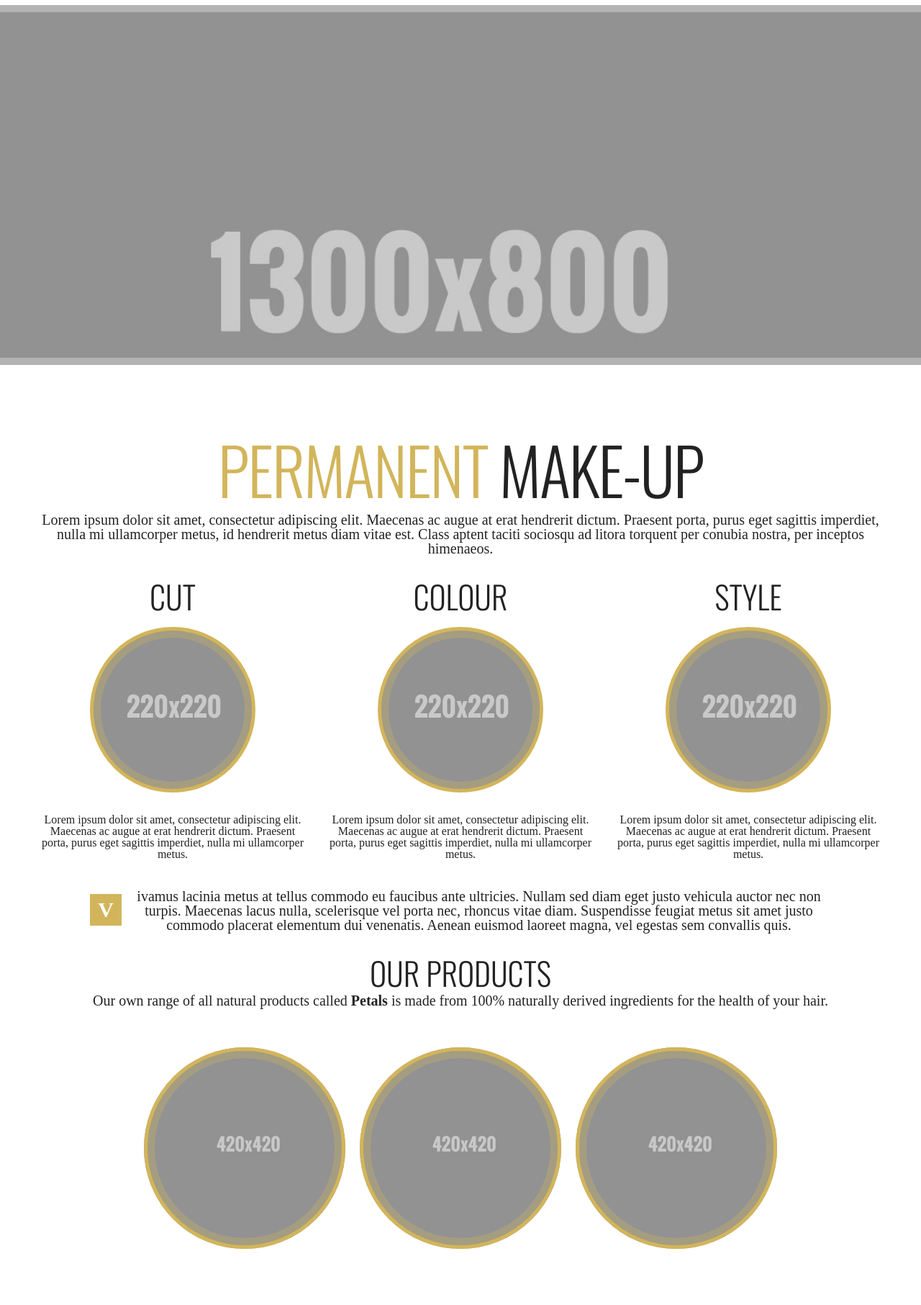
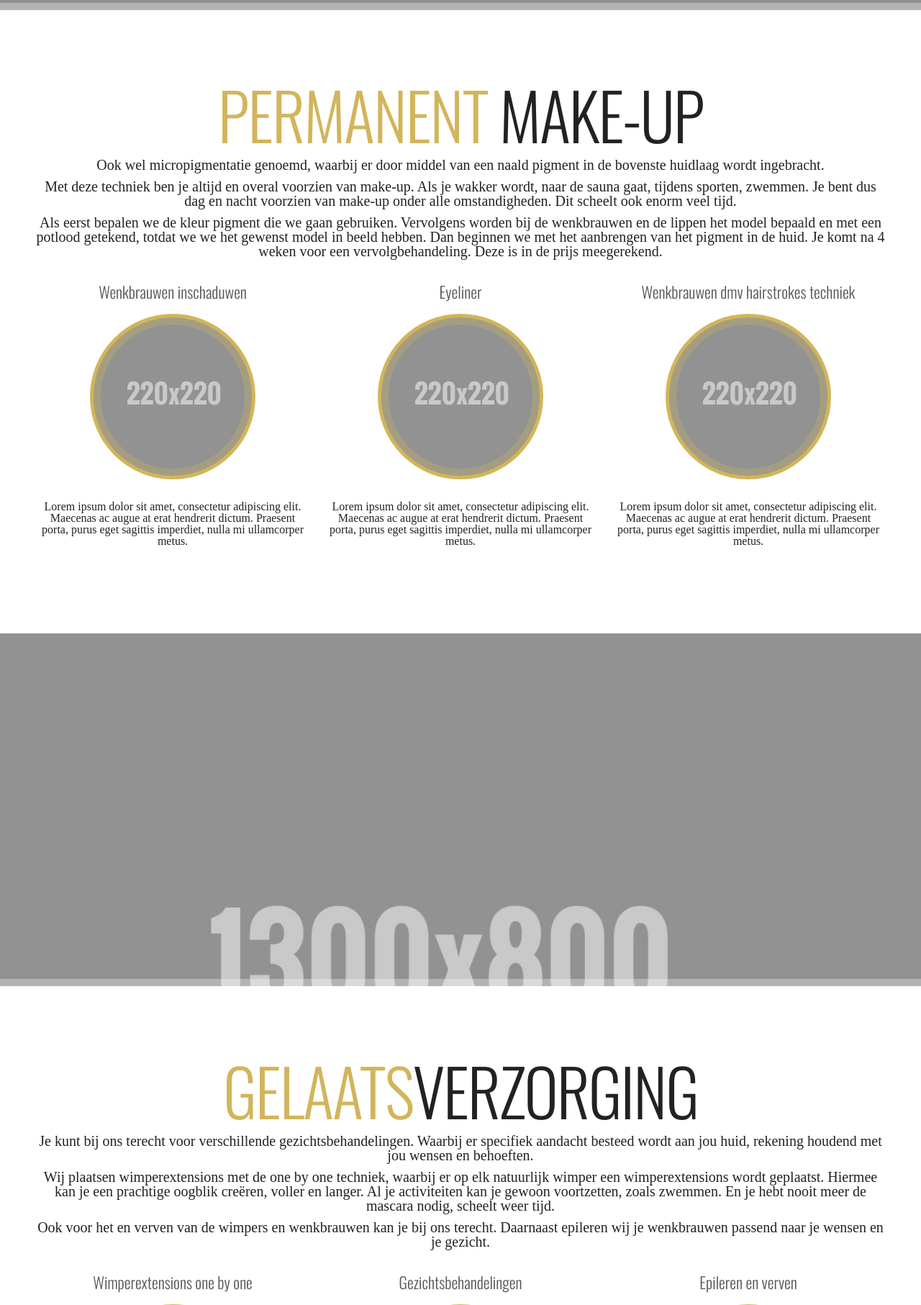
Before and after one commit to ayegemen/beautyosdorp, a Flask app: page / in a window 1280 px wide. Shown: the part 4160-5973 px from the top of the page at 72% size. Run offline with Flask 2, Linux system fonts and the light colour scheme; some libraries are stand-ins or nearby versions.

Commit message:
changed definitief ontharen

```diff
--- a/static/css/layout.css
+++ b/static/css/layout.css
@@ -85,6 +85,12 @@
     height: 100%;
     text-align: center;
 
+}
+.defont hr {
+    border-top: 1px solid #D2B55B;
+    /*background-color: #D2B55B;*/
+    /*color: #D2B55B;*/
+    width: 50%;
 }
 
 div.change {
--- a/templates/index.html
+++ b/templates/index.html
@@ -25,7 +25,7 @@
 
     <!-- Google Web Fonts -->
     <link href="https://fonts.googleapis.com/css?family=Oswald:400,300,700" rel="stylesheet" type="text/css" data-noprefix>
-    <link href='https://fonts.googleapis.com/css?family=Lobster+Two' rel='stylesheet' type='text/css' data-noprefix>
+    <!-- <link href='https://fonts.googleapis.com/css?family=Lobster+Two' rel='stylesheet' type='text/css' data-noprefix> -->
 
     <!-- JavaScripts -->
     <script type="text/javascript" src="/static/js/prefixfree.min.js"></script>
@@ -76,7 +76,7 @@
 
 </head>
 <body>
-<div class="change">changefont</div>
+<!-- <div class="change">changefont</div> -->
 
 <!-- Start Homepage -->
     <div id="homepage" class="homepage section">
@@ -250,14 +250,17 @@
                 <br />
                 <br />
                 <br />
-                <div class="introtext">
+                <div class="introtext defont">
                     <h2>Intense Pulsed Light (IPL)</h2>
                     <p>Deze nieuwe technologie laat een bewegende behandelmethode toe. Dit betekent dat we met het handstuk over de behandelzone glijden. De huid wordt verwarmd en de saffieren contactkoeling beschermt de huid.
                     </p>
+                    <hr />
                     <p>Dankzij deze methode hoeft u nooit meer te scheren, epileren of te harsen, dat is toch iets wat u ook al altijd heeft gewild?
                     </p>
+                    <hr />
                     <p>Eerst ervaren hoe het voelt? Dat kan!Je kan bij ons vrijblijvend en gratis proberen hoe een flits voelt op de huid.
                     </p>
+                    <hr />
                 </div>
                 <!-- <h2>Salon Awards</h2>
                 <h3>Hair Expo</h3>
@@ -298,7 +301,7 @@
                 </div> -->
             </div>
 
-            <div class="sixteen columns">
+            <!-- <div class="sixteen columns">
                 <h3 class="sectionTitle">Our Stats</h3>
             </div>
 
@@ -358,7 +361,7 @@
                         </div>
                     </li>
                 </ul>
-
+             -->
         </div>
     </div>
 <!-- Eind Definitief ontharen Page -->
@@ -392,32 +395,42 @@
             <div class="sixteen columns">
                 <h1><span>Permanent</span> make-up</h1>
                 <div class="introtext">
-                    <p>Lorem ipsum dolor sit amet, consectetur adipiscing elit. Maecenas ac augue at erat hendrerit dictum. Praesent porta, purus eget sagittis imperdiet, nulla mi ullamcorper metus, id hendrerit metus diam vitae est. Class aptent taciti sociosqu ad litora torquent per conubia nostra, per inceptos himenaeos.</p>
+                    <p>
+                    Ook wel micropigmentatie genoemd, waarbij er door middel van een naald pigment in de bovenste huidlaag wordt ingebracht.
+                    </p>
+                    <p>
+                    Met deze techniek ben je altijd en overal voorzien van make-up. Als je wakker wordt, naar de sauna gaat, tijdens sporten, zwemmen. Je bent dus dag en nacht voorzien van make-up onder alle omstandigheden. Dit scheelt ook enorm veel tijd.
+                    </p>
+                    <p>
+                    Als eerst bepalen we de kleur pigment die we gaan gebruiken. Vervolgens worden bij de wenkbrauwen en de lippen het model bepaald en met een potlood getekend, totdat we we het gewenst model in beeld hebben. Dan beginnen we met het aanbrengen van het pigment in de huid. Je  komt na 4 weken voor een vervolgbehandeling. Deze is in de prijs meegerekend.
+                    </p>
                 </div>
             </div>
 
             <!-- Start Icons -->
             <div class="one-third column">
-                <h2>Cut</h2>
+                <h3>Wenkbrauwen inschaduwen</h3>
+                <h2></h2>
                 <div class="serviceImage" style="background-image: url(/static/images/cut.jpg)"><h4>Experienced Cutters</h4></div>
                 <p class="description">Lorem ipsum dolor sit amet, consectetur adipiscing elit. Maecenas ac augue at erat hendrerit dictum. Praesent porta, purus eget sagittis imperdiet, nulla mi ullamcorper metus.</p>
             </div>
 
 
             <div class="one-third column">
-                <h2>Colour</h2>
+                <!-- <h2>&nbsp;</h2> -->
+                <h3>Eyeliner</h3>
                 <div class="serviceImage" style="background-image: url(/static/images/colour.jpg)"><h4>Vibrant Colours</h4></div>
                 <p class="description">Lorem ipsum dolor sit amet, consectetur adipiscing elit. Maecenas ac augue at erat hendrerit dictum. Praesent porta, purus eget sagittis imperdiet, nulla mi ullamcorper metus.</p>
             </div>
 
             <div class="one-third column">
-                <h2>Style</h2>
+                <h3>Wenkbrauwen dmv hairstrokes techniek</h3>
                 <div class="serviceImage" style="background-image: url(/static/images/style.jpg)"><h4>Latest Styles</h4></div>
                 <p class="description">Lorem ipsum dolor sit amet, consectetur adipiscing elit. Maecenas ac augue at erat hendrerit dictum. Praesent porta, purus eget sagittis imperdiet, nulla mi ullamcorper metus.</p>
             </div>
             <!-- End Table -->
 
-
+<!--
             <div class="fourteen columns marginTop offset-by-one">
                 <p class="introtext"><span class="dropcap">V</span>ivamus lacinia metus at tellus commodo eu faucibus ante ultricies. Nullam sed diam eget justo vehicula auctor nec non turpis. Maecenas lacus nulla, scelerisque vel porta nec, rhoncus vitae diam. Suspendisse feugiat metus sit amet justo commodo placerat elementum dui venenatis. Aenean euismod laoreet magna, vel egestas sem convallis quis. </p>
             </div>
@@ -438,7 +451,7 @@
             <div class="four columns">
                 <div class="teamOverlay"></div>
                 <div class="teamImage"><img src="/static/images/product/product3.jpg" alt="" class="scale-with-grid" /></div>
-            </div>
+            </div> -->
 
 
         </div>
@@ -474,33 +487,42 @@
             <div class="sixteen columns">
                 <h1><span>Gelaats</span>verzorging</h1>
                 <div class="introtext">
-                    <p>Lorem ipsum dolor sit amet, consectetur adipiscing elit. Maecenas ac augue at erat hendrerit dictum. Praesent porta, purus eget sagittis imperdiet, nulla mi ullamcorper metus, id hendrerit metus diam vitae est. Class aptent taciti sociosqu ad litora torquent per conubia nostra, per inceptos himenaeos.</p>
+                    <p>
+                    Je kunt bij ons terecht voor verschillende gezichtsbehandelingen. Waarbij er specifiek aandacht besteed wordt aan jou huid, rekening houdend met jou wensen en behoeften.
+                    </p>
+                    <p>
+                    Wij plaatsen wimperextensions met de one by one techniek, waarbij er op elk natuurlijk wimper een wimperextensions wordt geplaatst. Hiermee kan je een prachtige oogblik creëren, voller en langer. Al je activiteiten kan je gewoon voortzetten, zoals zwemmen. En je hebt nooit meer de mascara nodig, scheelt weer tijd.
+                    </p>
+                    <p>
+                    Ook voor het en verven van de wimpers en wenkbrauwen kan je bij ons terecht. Daarnaast epileren wij je wenkbrauwen passend naar je wensen en je gezicht.
+                    </p>
+                    <!-- <p>Lorem ipsum dolor sit amet, consectetur adipiscing elit. Maecenas ac augue at erat hendrerit dictum. Praesent porta, purus eget sagittis imperdiet, nulla mi ullamcorper metus, id hendrerit metus diam vitae est. Class aptent taciti sociosqu ad litora torquent per conubia nostra, per inceptos himenaeos.</p> -->
                 </div>
             </div>
 
             <!-- Start Icons -->
             <div class="one-third column">
-                <h2>Cut</h2>
+                <h3>Wimperextensions one by one</h3>
                 <div class="serviceImage" style="background-image: url(/static/images/cut.jpg)"><h4>Experienced Cutters</h4></div>
                 <p class="description">Lorem ipsum dolor sit amet, consectetur adipiscing elit. Maecenas ac augue at erat hendrerit dictum. Praesent porta, purus eget sagittis imperdiet, nulla mi ullamcorper metus.</p>
             </div>
 
 
             <div class="one-third column">
-                <h2>Colour</h2>
+                <h3>Gezichtsbehandelingen</h3>
                 <div class="serviceImage" style="background-image: url(/static/images/colour.jpg)"><h4>Vibrant Colours</h4></div>
                 <p class="description">Lorem ipsum dolor sit amet, consectetur adipiscing elit. Maecenas ac augue at erat hendrerit dictum. Praesent porta, purus eget sagittis imperdiet, nulla mi ullamcorper metus.</p>
             </div>
 
             <div class="one-third column">
-                <h2>Style</h2>
+                <h3>Epileren en verven</h3>
                 <div class="serviceImage" style="background-image: url(/static/images/style.jpg)"><h4>Latest Styles</h4></div>
                 <p class="description">Lorem ipsum dolor sit amet, consectetur adipiscing elit. Maecenas ac augue at erat hendrerit dictum. Praesent porta, purus eget sagittis imperdiet, nulla mi ullamcorper metus.</p>
             </div>
             <!-- End Table -->
 
 
-            <div class="fourteen columns marginTop offset-by-one">
+            <!-- <div class="fourteen columns marginTop offset-by-one">
                 <p class="introtext"><span class="dropcap">V</span>ivamus lacinia metus at tellus commodo eu faucibus ante ultricies. Nullam sed diam eget justo vehicula auctor nec non turpis. Maecenas lacus nulla, scelerisque vel porta nec, rhoncus vitae diam. Suspendisse feugiat metus sit amet justo commodo placerat elementum dui venenatis. Aenean euismod laoreet magna, vel egestas sem convallis quis. </p>
             </div>
 
@@ -520,7 +542,7 @@
             <div class="four columns">
                 <div class="teamOverlay"></div>
                 <div class="teamImage"><img src="/static/images/product/product3.jpg" alt="" class="scale-with-grid" /></div>
-            </div>
+            </div> -->
 
 
         </div>
@@ -556,33 +578,41 @@
             <div class="sixteen columns">
                 <h1><span>Lichaams</span>behandeling</h1>
                 <div class="introtext">
-                    <p>Lorem ipsum dolor sit amet, consectetur adipiscing elit. Maecenas ac augue at erat hendrerit dictum. Praesent porta, purus eget sagittis imperdiet, nulla mi ullamcorper metus, id hendrerit metus diam vitae est. Class aptent taciti sociosqu ad litora torquent per conubia nostra, per inceptos himenaeos.</p>
+                    <h3><strong>Waxing</strong></h3>
+                    <p>
+                    Waxen is een populaire manier van ontharen. De haren worden met wortel onder het huidopervlakte getrokken. Deze groeien pas na 4 a 6 weken terug. Als deze behandeling regelmatig wordt toegepast, worden de haartjes zachter en duurt het langer voordat deze weer terug groeit. Je krijgt een zachte huid, zonder irritaties en pukkels.
+                    Het ongewenst haargroei wordt verwijderd door middel van een vloeibare chocolate wax. Deze is uiterst geschikt voor de gevoelige huid. Er worden ook geen strips gebruikt.
+                    </p>
+                    <h3><strong>Lichaamsmassage</strong></h3>
+                    <p>
+                    Wij bieden een ruime keuze aan massage. Kom in een ontspannen sfeer genieten van een van onze massages.
+                    </p>
                 </div>
             </div>
 
             <!-- Start Icons -->
             <div class="one-third column">
-                <h2>Cut</h2>
+                <h3>Lichaamsmassage</h3>
                 <div class="serviceImage" style="background-image: url(/static/images/cut.jpg)"><h4>Experienced Cutters</h4></div>
                 <p class="description">Lorem ipsum dolor sit amet, consectetur adipiscing elit. Maecenas ac augue at erat hendrerit dictum. Praesent porta, purus eget sagittis imperdiet, nulla mi ullamcorper metus.</p>
             </div>
 
 
             <div class="one-third column">
-                <h2>Colour</h2>
+                <h3>Waxing lichaam</h3>
                 <div class="serviceImage" style="background-image: url(/static/images/colour.jpg)"><h4>Vibrant Colours</h4></div>
                 <p class="description">Lorem ipsum dolor sit amet, consectetur adipiscing elit. Maecenas ac augue at erat hendrerit dictum. Praesent porta, purus eget sagittis imperdiet, nulla mi ullamcorper metus.</p>
             </div>
 
             <div class="one-third column">
-                <h2>Style</h2>
+                <h3>Waxing gelaat</h3>
                 <div class="serviceImage" style="background-image: url(/static/images/style.jpg)"><h4>Latest Styles</h4></div>
                 <p class="description">Lorem ipsum dolor sit amet, consectetur adipiscing elit. Maecenas ac augue at erat hendrerit dictum. Praesent porta, purus eget sagittis imperdiet, nulla mi ullamcorper metus.</p>
             </div>
             <!-- End Table -->
 
 
-            <div class="fourteen columns marginTop offset-by-one">
+            <!-- <div class="fourteen columns marginTop offset-by-one">
                 <p class="introtext"><span class="dropcap">V</span>ivamus lacinia metus at tellus commodo eu faucibus ante ultricies. Nullam sed diam eget justo vehicula auctor nec non turpis. Maecenas lacus nulla, scelerisque vel porta nec, rhoncus vitae diam. Suspendisse feugiat metus sit amet justo commodo placerat elementum dui venenatis. Aenean euismod laoreet magna, vel egestas sem convallis quis. </p>
             </div>
 
@@ -602,7 +632,7 @@
             <div class="four columns">
                 <div class="teamOverlay"></div>
                 <div class="teamImage"><img src="/static/images/product/product3.jpg" alt="" class="scale-with-grid" /></div>
-            </div>
+            </div> -->
 
 
         </div>
@@ -638,33 +668,41 @@
             <div class="sixteen columns">
                 <h1><span>Nagel</span>verzorging</h1>
                 <div class="introtext">
-                    <p>Lorem ipsum dolor sit amet, consectetur adipiscing elit. Maecenas ac augue at erat hendrerit dictum. Praesent porta, purus eget sagittis imperdiet, nulla mi ullamcorper metus, id hendrerit metus diam vitae est. Class aptent taciti sociosqu ad litora torquent per conubia nostra, per inceptos himenaeos.</p>
+                    <p>
+                    Wij verzorgen cosmetische manicure en pedicure. Kom je zelf verwennen in onze luxe spa massagestoel. Je zit heerlijk op een massagestoel met je voeten in het bubbelbad.
+                    </p>
+                    <p>
+                    Prachtige CND acrylnagels eventueel met prachtige nailart.
+                    Of kies voor de CND Shellac. Je nagels worden met een speciale lak gelakt en uitgehard onder de uv-lamp. Hiermee blijven je nagels 3 weken mooi, totdat je nagelgroei zichtbaar begint te worden. De lak chipt absoluut niet, waardoor je nagels er altijd prachtig gelakt uitzien. Deze kunnen zowel op de nagels van de handen als voeten.
+                    </p>
+
+                    <p>Uiteraard lakken we ook de nagels met de gewone nagellak.</p>
                 </div>
             </div>
 
             <!-- Start Icons -->
             <div class="one-third column">
-                <h2>Cut</h2>
+                <h3>Kunstnagels</h3>
                 <div class="serviceImage" style="background-image: url(/static/images/cut.jpg)"><h4>Experienced Cutters</h4></div>
                 <p class="description">Lorem ipsum dolor sit amet, consectetur adipiscing elit. Maecenas ac augue at erat hendrerit dictum. Praesent porta, purus eget sagittis imperdiet, nulla mi ullamcorper metus.</p>
             </div>
 
 
             <div class="one-third column">
-                <h2>Colour</h2>
+                <h3>Gellak</h3>
                 <div class="serviceImage" style="background-image: url(/static/images/colour.jpg)"><h4>Vibrant Colours</h4></div>
                 <p class="description">Lorem ipsum dolor sit amet, consectetur adipiscing elit. Maecenas ac augue at erat hendrerit dictum. Praesent porta, purus eget sagittis imperdiet, nulla mi ullamcorper metus.</p>
             </div>
 
             <div class="one-third column">
-                <h2>Style</h2>
+                <h3>Nagels lakken</h3>
                 <div class="serviceImage" style="background-image: url(/static/images/style.jpg)"><h4>Latest Styles</h4></div>
                 <p class="description">Lorem ipsum dolor sit amet, consectetur adipiscing elit. Maecenas ac augue at erat hendrerit dictum. Praesent porta, purus eget sagittis imperdiet, nulla mi ullamcorper metus.</p>
             </div>
             <!-- End Table -->
 
 
-            <div class="fourteen columns marginTop offset-by-one">
+           <!--  <div class="fourteen columns marginTop offset-by-one">
                 <p class="introtext"><span class="dropcap">V</span>ivamus lacinia metus at tellus commodo eu faucibus ante ultricies. Nullam sed diam eget justo vehicula auctor nec non turpis. Maecenas lacus nulla, scelerisque vel porta nec, rhoncus vitae diam. Suspendisse feugiat metus sit amet justo commodo placerat elementum dui venenatis. Aenean euismod laoreet magna, vel egestas sem convallis quis. </p>
             </div>
 
@@ -684,7 +722,7 @@
             <div class="four columns">
                 <div class="teamOverlay"></div>
                 <div class="teamImage"><img src="/static/images/product/product3.jpg" alt="" class="scale-with-grid" /></div>
-            </div>
+            </div> -->
 
 
         </div>
```
Also changed, not shown: static/images/team/team2.jpg, static/images/team/team2or.jpg (added).
